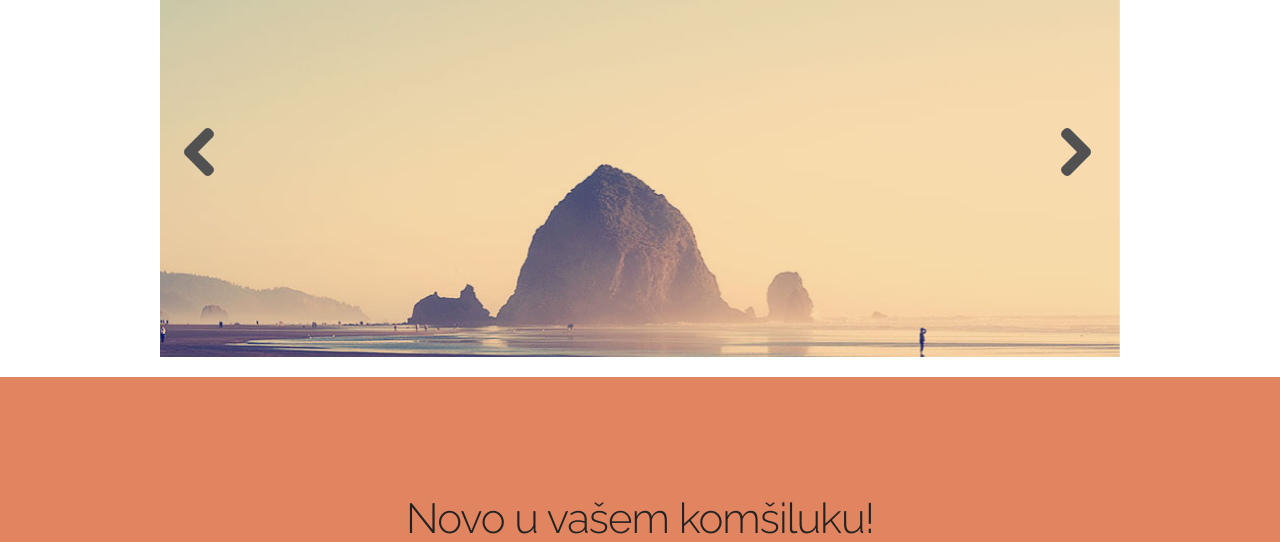
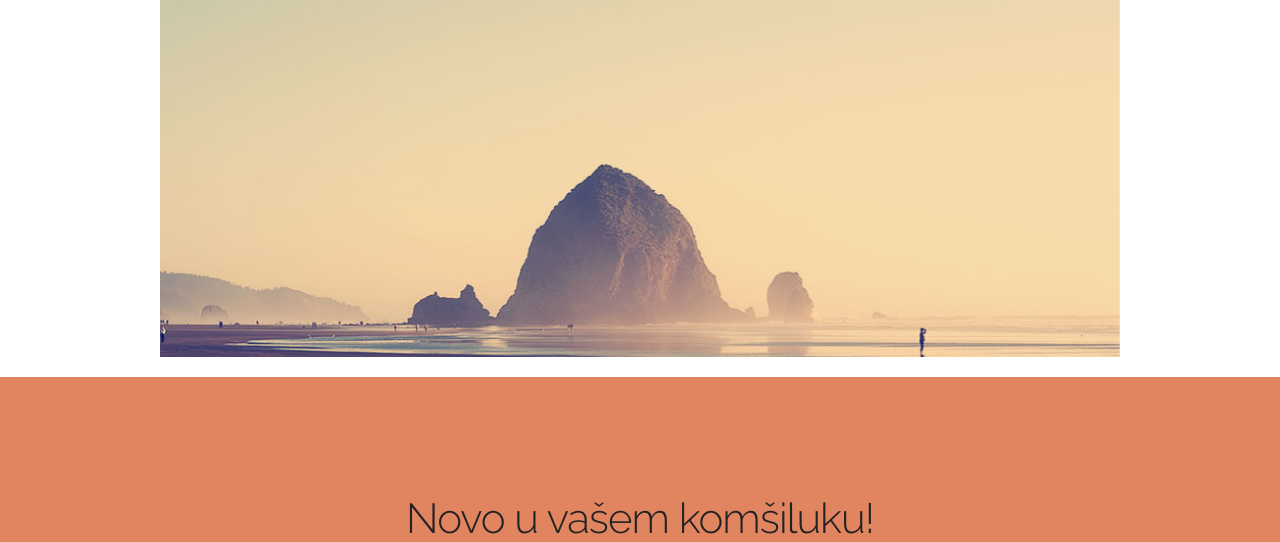
Before and after one commit to TingoL/grandewurst, a PHP site: page / in a window 1280 px wide. Shown: the part 151-693 px from the top of the page. Run offline with PHP 8.4, Linux system fonts and the light colour scheme; some libraries are stand-ins or nearby versions.

Commit message:
arrows fadein fadout efekat

```diff
--- a/css/custom.css
+++ b/css/custom.css
@@ -165,6 +165,7 @@ nav {
     position: absolute;
     top: 120px;
     z-index: 100;
+    display: none;
 }
 
 .lefty {
```
